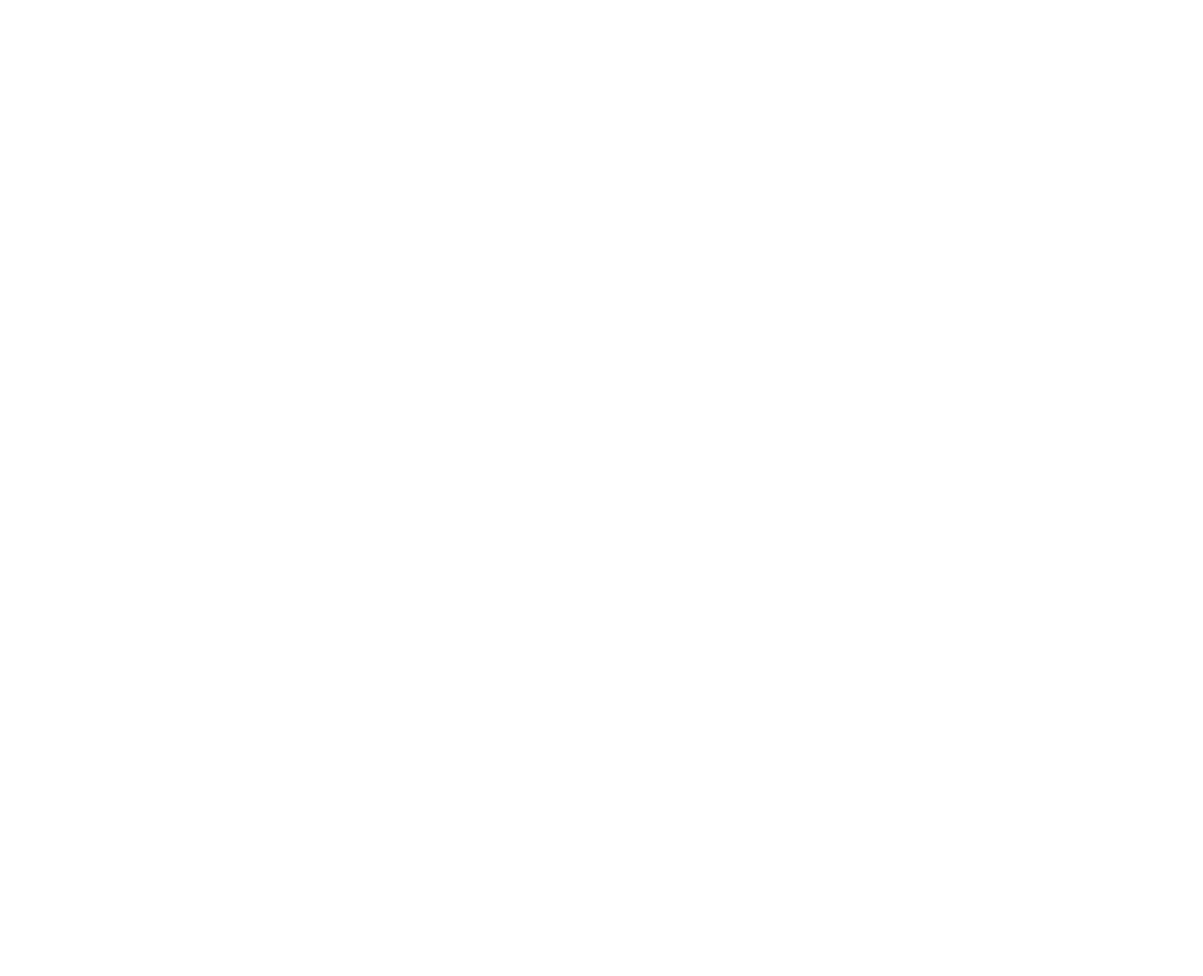
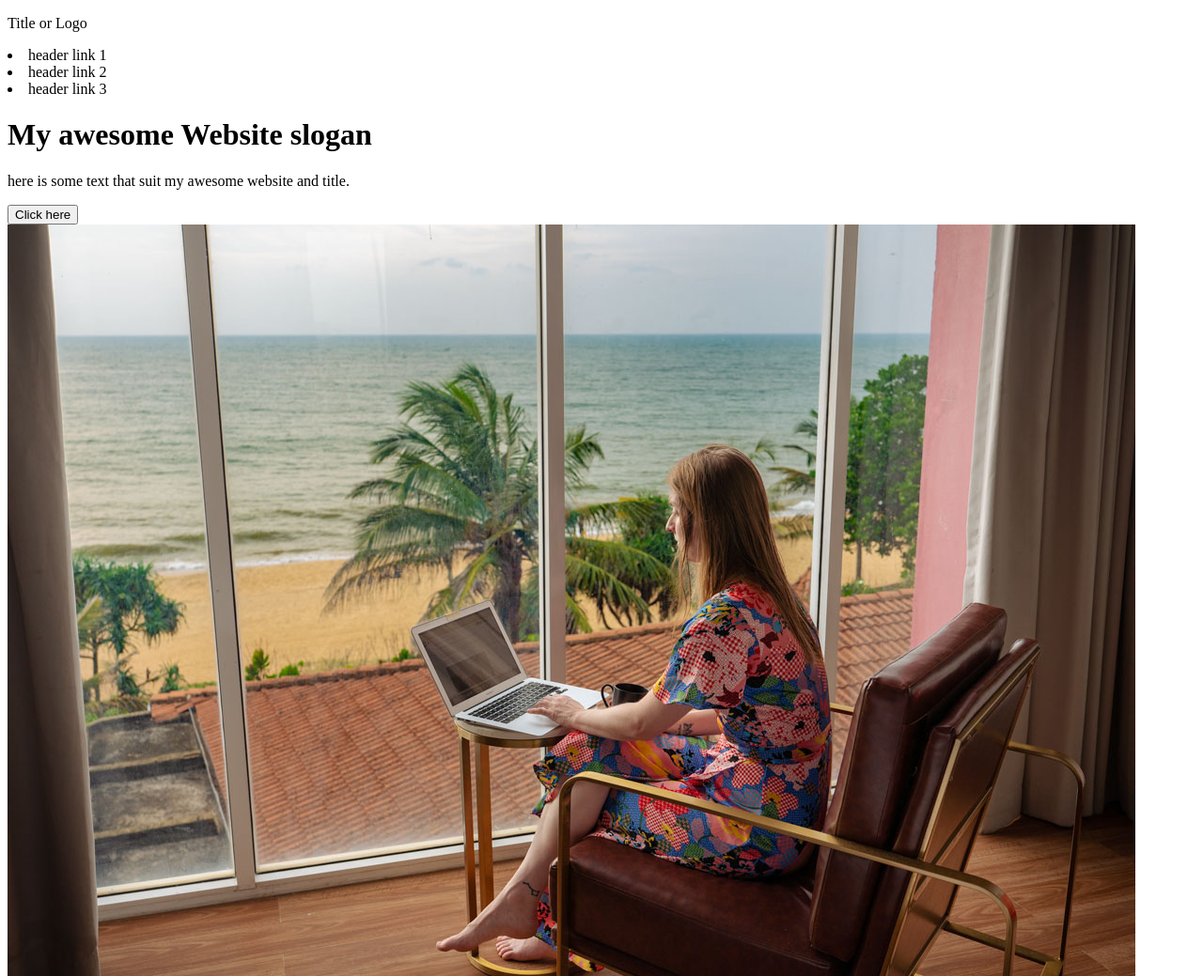
Before and after one commit to mCecilie/odin-landing-page, a plain HTML site: page index.html in a window 1280 px wide. Shown: the whole page at 94% size. Before the commit the page ends 800 px from the top, so only its background shows below. Drawn offline with Linux system fonts and the light colour scheme.

Commit message:
Add first HTML section: Hero/Header Adding all HTML elements the first section, which is the hero/header section of the landing page. Logo, navigation, hero content and image.

```diff
--- a/index.html
+++ b/index.html
@@ -6,6 +6,25 @@
     <title>Document</title>
 </head>
 <body>
-
+    <div class="hero">
+        <header>
+            <p>Title or Logo</p>
+            <nav>
+                <li>header link 1</li>
+                <li>header link 2</li>
+                <li>header link 3</li>
+            </nav>
+        </header>
+        <div class="hero-content">
+            <div class="hero-text">
+                <h1>My awesome Website slogan</h1>
+                <p>here is some text that suit my awesome website and title.</p>
+                <button>Click here</button>
+            </div>
+            <div class="hero-image">
+                <img src="./images/Plan-a-trip.jpg">
+            </div>
+        </div>
+    </div>
 </body>
 </html>
```
Also changed, not shown: images/Plan-a-trip.jpg (added).
